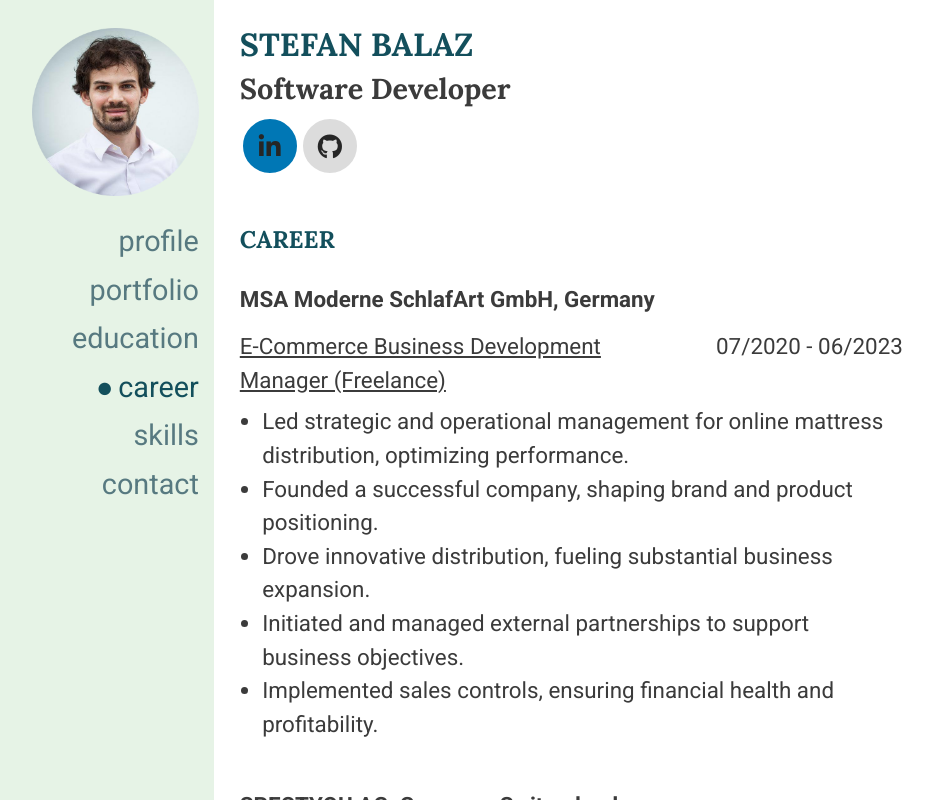
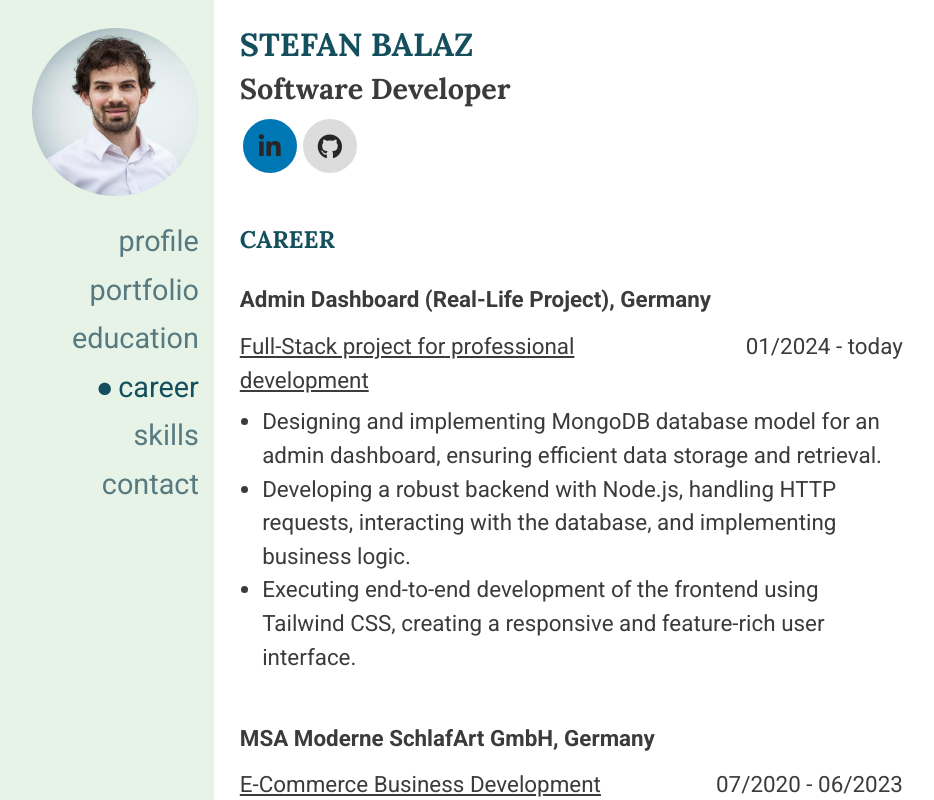
Before and after one commit to stefanbalaz/pwp, a React (Vite) app: page /career in a window 1280 px wide. Shown: the top 800 px of the page, without its empty margins (93-1027 px from the left). Built offline with nearby package versions, Linux system fonts and the light colour scheme.

Commit message:
new career education

```diff
--- a/src/components/Career.jsx
+++ b/src/components/Career.jsx
@@ -4,6 +4,33 @@ function Resume() {
   return (
     <div>
       <h3 className="font-weight-bolder">CAREER</h3>
+
+      {/* Admin Dashboard (Real-Life Project), Germany */}
+      <div className="content_block">
+        <div className="resume_institution">
+          Admin Dashboard (Real-Life Project), Germany
+        </div>
+        <div className="resume_activity_date">
+          <div className="resume_activity">
+            Full-Stack project for professional development
+          </div>
+          <div className="resume_date">01/2024 - today</div>
+        </div>
+        <ul className="education_career_list">
+          <li>
+            Designing and implementing MongoDB database model for an admin
+            dashboard, ensuring efficient data storage and retrieval.
+          </li>
+          <li>
+            Developing a robust backend with Node.js, handling HTTP requests,
+            interacting with the database, and implementing business logic.
+          </li>
+          <li>
+            Executing end-to-end development of the frontend using Tailwind CSS,
+            creating a responsive and feature-rich user interface.
+          </li>
+        </ul>
+      </div>
 
       {/* MSA Moderne SchlafArt GmbH, Germany */}
       <div className="content_block">
--- a/src/components/Education.jsx
+++ b/src/components/Education.jsx
@@ -4,6 +4,26 @@ function Education() {
   return (
     <div>
       <h3>EDUCATION</h3>
+
+      {/* Advanced React */}
+      <div className="content_block">
+        <div className="resume_institution">Meta, Coursera</div>
+        <div className="resume_activity_date">
+          <div className="resume_activity">Advanced React</div>
+          <div className="resume_date">02/2024 - today</div>
+        </div>
+
+        <ul className="education_career_list">
+          <li>
+            Online course, a part of Meta Front-End Developer Professional
+            Certificate
+          </li>
+          <li>
+            Advanced techniques for component creation, application testing and
+            API server interaction
+          </li>
+        </ul>
+      </div>
 
       {/* WBS Coding School */}
       <div className="content_block">
```
